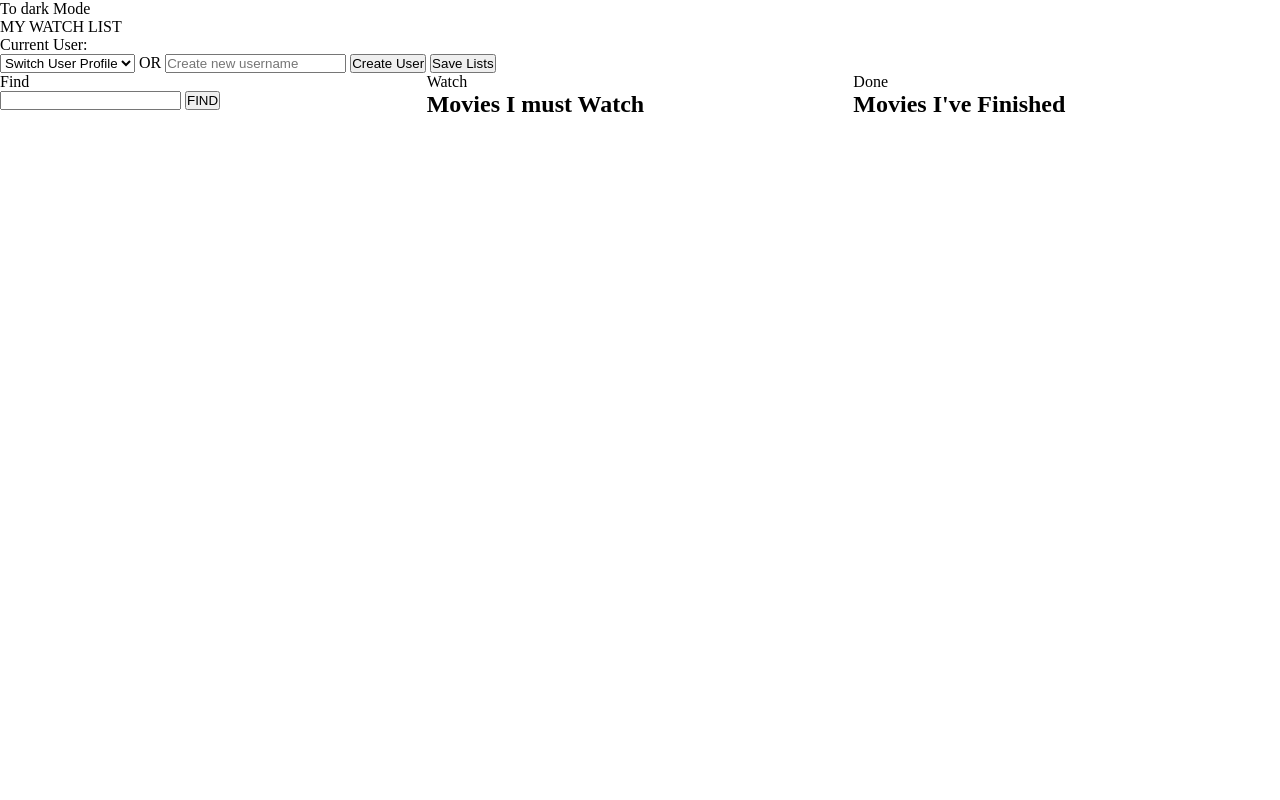
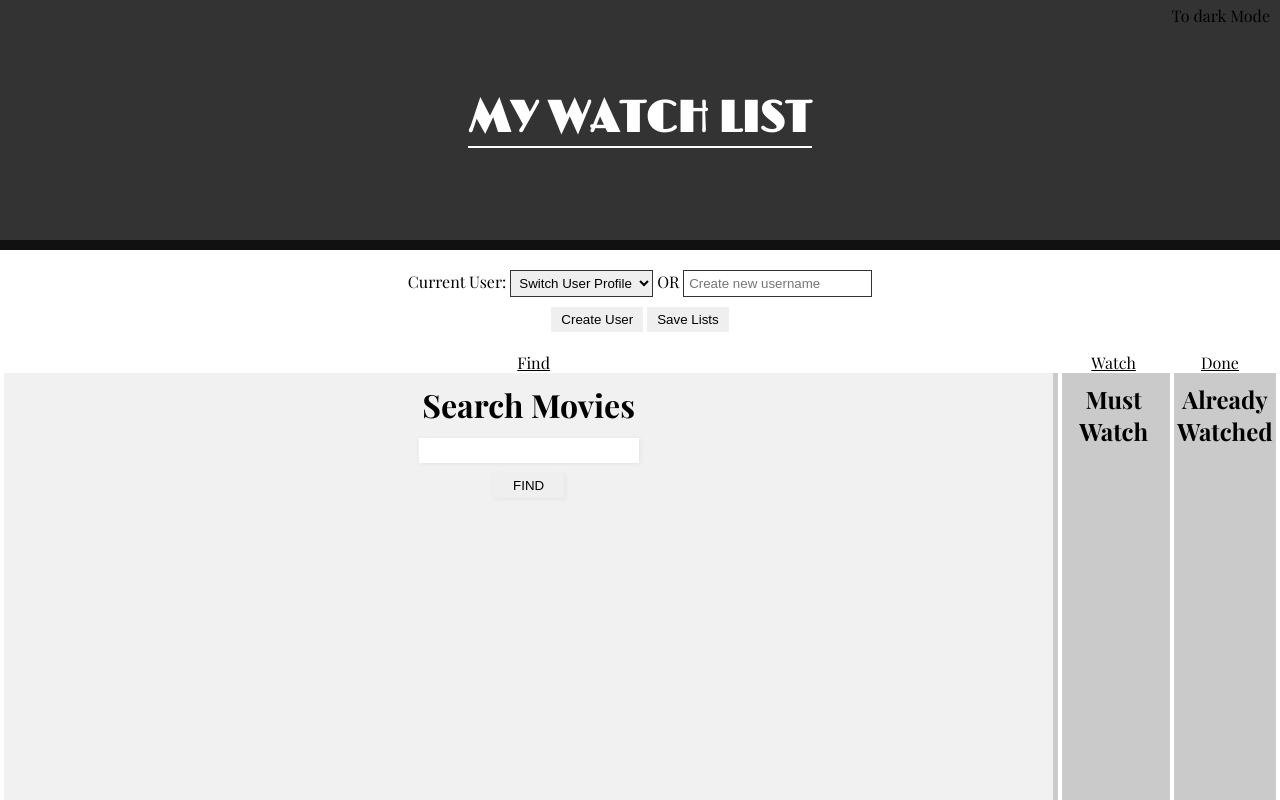
Before and after one commit to chikoom/MyMovies, a website: page dist/index.html in a window 1280 px wide. Both pictures are taken after a click on the item "Find". Shown: the top 800 px of the page. Drawn offline with nearby package versions, Linux system fonts and the light colour scheme; a web font is replaced by a local one.

Commit message:
some styling added

```diff
--- a/dist/controller/main.js
+++ b/dist/controller/main.js
@@ -56,6 +56,18 @@ $('#select-user').on('change', function(){
   storageManager.saveCurrentUser(appManager.getCurrentUser())
 })
 
+$('.btn-tab').on('click', function(){
+  const tabName = $(this).data('id')
+
+  $(`.starbtn`).removeClass('starbtn')
+  $('.activebtn').removeClass('activebtn')
+  $(this).addClass('activebtn')
+
+  $(`.startab`).removeClass('startab')
+  $(`.active-tab`).removeClass('active-tab')
+  $(`#${tabName}-tab`).addClass('active-tab')
+})
+
 
 
 
--- a/dist/css/style.css
+++ b/dist/css/style.css
@@ -1,8 +1,22 @@
+@import url('https://fonts.googleapis.com/css2?family=Limelight&family=Playfair+Display:ital,wght@0,400;0,500;0,600;0,700;0,800;0,900;1,400;1,500;1,600;1,700;1,800;1,900&family=Epilogue&display=swap');
 :root {
-  --bg-color: #fff;
+    --bg-color: #fff;
+    --header-bg: #333;
+    --header-text: #fff;
+    --item-bg: #fff;
+    --light-color: #f1f1f1;
+    --medium-color:#e2e2e2;
+    --dark-color:#cacaca;
+    --darkest-color:#111;
 }
 :root.dark {
-  --bg-color: #111;
+    --bg-color: #111;
+    --header-bg: #333;
+    --header-text: #fff;
+    --item-bg: #fff;
+    --light-color: #dbe9f9;
+    --medium-color:#abcaee;
+    --dark-color:#4f92b1;
 }
 
 * {
@@ -10,23 +24,233 @@
     padding: 0;
 }
 body{
-  background-color: var(--bg-color);
+    background-color: var(--bg-color);
+    transition-duration: 1s;
+
 }
 #root-container{
     position: relative;
+    font-family: 'Playfair Display', serif;
+}
+h1{
+    font-family: 'Limelight', cursive;
+    font-size: 44px;
+    border-bottom: 2px solid var(--bg-color)
+}
+h2{
+    font-size: 24px;
+    margin: 10px auto;
+    text-align: center;
+    height: 50px;
+    transition-duration: 1s;
+    margin-bottom: 25px;
+}
+.active-tab h2{
+    height: 30px;
+    transition-duration: 1s;
+    font-size: 32px;
+
+}
+h3{
+    margin: 0 auto 20px auto;
+    text-align: center;
+    font-weight: 900;
 }
 header {
+    display: grid;
+    align-content: center;
+    justify-content: center;
     width: 100%;
+    height: 30vh;
+    background-color: var(--header-bg);
+    color: var(--header-text);
+    border-bottom: 10px solid var(--darkest-color);
+}
+#current-user{
+    display: inline-block;
+}
+#topnav{
+    margin: 20px auto;
+    width:auto;
+    text-align: center;
+}
+#topnav input {
+    padding: 5px;
+    border: 1px solid #333;
+    outline 0;
+}
+#topnav select {
+    padding: 4px;
+    border: 1px solid #333;
+    outline 0;
+}
+#topnav-btns{
+    text-align: center;
+    margin: 10px auto;
+}
+#topnav-btns button{
+    text-align: center;
+    padding: 5px 10px;
+    border: 0;
+    outline:0;
+    cursor: pointer;
 }
 nav ul{
     list-style: none;
-    display: grid;
-    grid-template-columns: 4fr 4fr 4fr;
+    text-align: center;
 }
 nav ul li{
     cursor: pointer;
 }
 main {
+    text-align: center;
+}
+#dark-light-container{
+    position: absolute;
+    top:5px;
+    right:10px;
+    cursor: pointer;
+}
+
+.tab{
+    display: inline-block;
+    width: 8%;
+    vertical-align: top;
+    transition-duration: 1s;
+    min-height: 100vh;
+    background-color: var(--dark-color);
+}
+.active-tab{
+    width:82%;
+    background-color: var(--light-color);
+}
+.startab{
+    width:32%;
+}
+.btn-tab{
+    text-align: center;
+    width:8%;
+    display: inline-block;
+    transition-duration: 1s;
+    text-decoration: underline;
+}
+.starbtn{
+    width:32%;
+}
+.activebtn{
+    width:82%;
+    transition-duration: 1s;
+}
+.tab-header{
+//height: 50px;
+}
+.results{
+    width:100%;
+}
+.movie-list-container{
+    display: flex;
+    flex-wrap: wrap;
+    position: relative;
+    width: 100%;
+    justify-content: center;
+}
+.movie-list-container::after {
+content: '';
+//flex: auto;
+}
+.single-movie-container{
+    width:100px;
+    max-width: 90%;
+    transition-duration: 1s;
+}
+.active-tab .single-movie-container{
+    position: relative;
+    margin: 5px;
+    width:160px;
+    box-shadow: 1px 1px 5px #aaa;
+    border-radius:5px;
+    overflow: hidden;
+    background-color: var(--item-bg);
+    transition-duration: 1s;
+}
+
+
+.single-movie-img-container{
+    width: 100%;
+    overflow: hidden;
+    max-height: 220px;
+}
+.single-movie-container img{
+    width: 100%;
+}
+
+.active-tab .single-movie-title{
+    font-size: 1vw;
+    font-weight: 100;
+    font-style: italic;
+    height: 10px;
+    padding: 5px 5px 10px 5px;
+    display: block;
+}
+.single-movie-title{
+    display: none;
+}
+.active-tab .single-movie-buttons{
     display: grid;
-    grid-template-columns: 4fr 4fr 4fr;
+    grid-template-columns: 6fr 6fr;
+    justify-content: center;
+    text-align: center;
+
 }
+.single-movie-buttons{
+    display: none;
+}
+
+.single-movie-buttons button{
+    font-size: 10px;
+    padding: 3px 0;
+    border:0;
+    outline:0;
+    width: 90%;
+    margin: 5% auto;
+    cursor: pointer;
+    border-radius:2px;
+    font-family: 'Epilogue', sans-serif;
+}
+
+#input-search {
+    width:50%;
+    display: block;
+    margin: 0 auto;
+    border:0;
+    outline:0;
+    box-shadow: 1px 1px 4px var(--medium-color);
+    padding: 5px 10px;
+    transition-duration: 1s;
+}
+.active-tab #input-search{
+    width:200px;
+    transition-duration: 1s;
+}
+#btn-search{
+    display: block;
+    margin: 10px auto;
+    border:0;
+    outline:0;
+    box-shadow: 1px 1px 4px var(--medium-color);
+    padding: 5px 20px;
+    cursor: pointer;
+}
+
+
+#watch-tab{
+
+    border-right: 5px solid var(--dark-color);
+}
+#done-tab{
+
+}
+#find-tab{
+
+    border-right: 5px solid var(--dark-color);
+}
--- a/dist/index.html
+++ b/dist/index.html
@@ -14,35 +14,46 @@
     <div id="dark-light-container">
       <span data-theme="dark" id="theme-change"></span>
     </div>
-    <header>MY WATCH LIST</header>
+    <header><h1>MY WATCH LIST</h1></header>
     <nav>
+      <div id="topnav">
         <div id="current-user">Current User: <span id="current-username"></span></div>
         <select id="select-user">
           <option selected="selected" value=0>Switch User Profile</option>
         </select>
         OR
         <input id="input-username" type="text" placeholder="Create new username">
+        <div id="topnav-btns">
           <button id="create-user">Create User</button>
           <button id="save-to-storage">Save Lists</button>
-      <ul>
-        <li>Find</li>
-        <li>Watch</li>
-        <li>Done</li>
+        </div>
+      </div>
+      <ul id="tabs">
+        <li class="btn-tab starbtn" data-id="find">Find</li>
+        <li class="btn-tab starbtn" data-id="watch">Watch</li>
+        <li class="btn-tab starbtn" data-id="done">Done</li>
       </ul>
     </nav>
     <main>
-      <div id="find-container">
+      <div class="tab startab" id="find-tab">
+        <div class="tab-header">
+          <h2>Search Movies</h2>
           <input type="text" id="input-search">
           <button id="btn-search">FIND</button>
-        <div id="search-results"></div>
         </div>
-      <div id="must-container">
-        <h2>Movies I must Watch</h2>
-        <div id="must-results"></div>
+        <div class="results" id="search-results"></div>
       </div>
-      <div id="done-container">
-        <h2>Movies I've Finished</h2>
-        <div id="done-results"></div>
+      <div class="tab startab" id="watch-tab">
+        <div class="tab-header">
+          <h2>Must Watch</h2>
+        </div>
+        <div class="results" id="must-results"></div>
+      </div>
+      <div class="tab startab" id="done-tab">
+        <div class="tab-header">
+          <h2>Already Watched</h2>
+        </div>
+        <div class="results" id="done-results"></div>
       </div>
     </main>
   </div>
@@ -51,9 +62,10 @@
     <div class="movie-list-container" data-listname="{{list}}">
     {{#each data}}
       <div data-id="{{id}}" class="single-movie-container">
+        <div class="single-movie-img-container">
           <img onerror="this.src='./assets/noposter.jpg'" class="single-movie-poster" src="{{posterURL}}">
+        </div>
         <h3 class="single-movie-title">{{title}}</h3>
-        <h3 class="single-movie-id">{{id}}</h3>
         <div class="single-movie-buttons">
           {{#if_eq ../list 'search'}}
           <button data-target="must" class="move-to-list">Must Watch</button>
```
Lines whose indentation alone changed are shown as unchanged.
